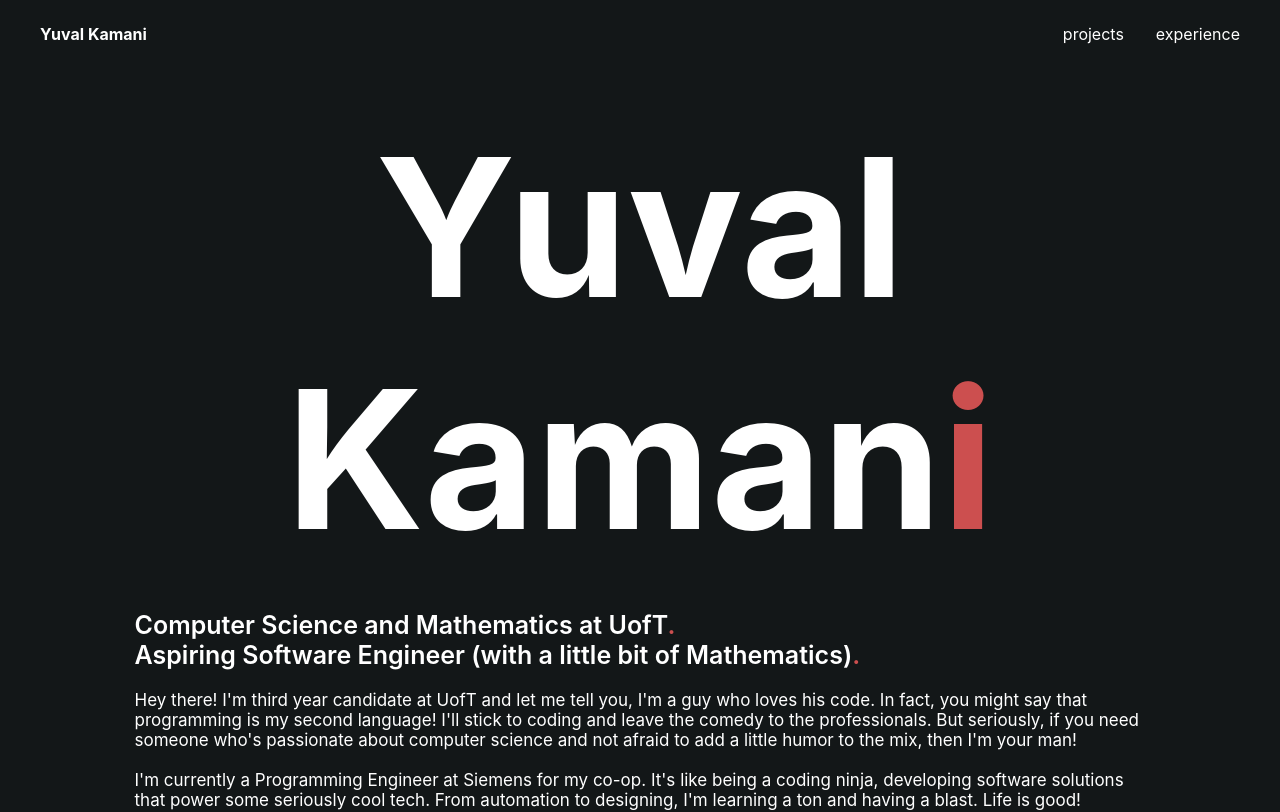
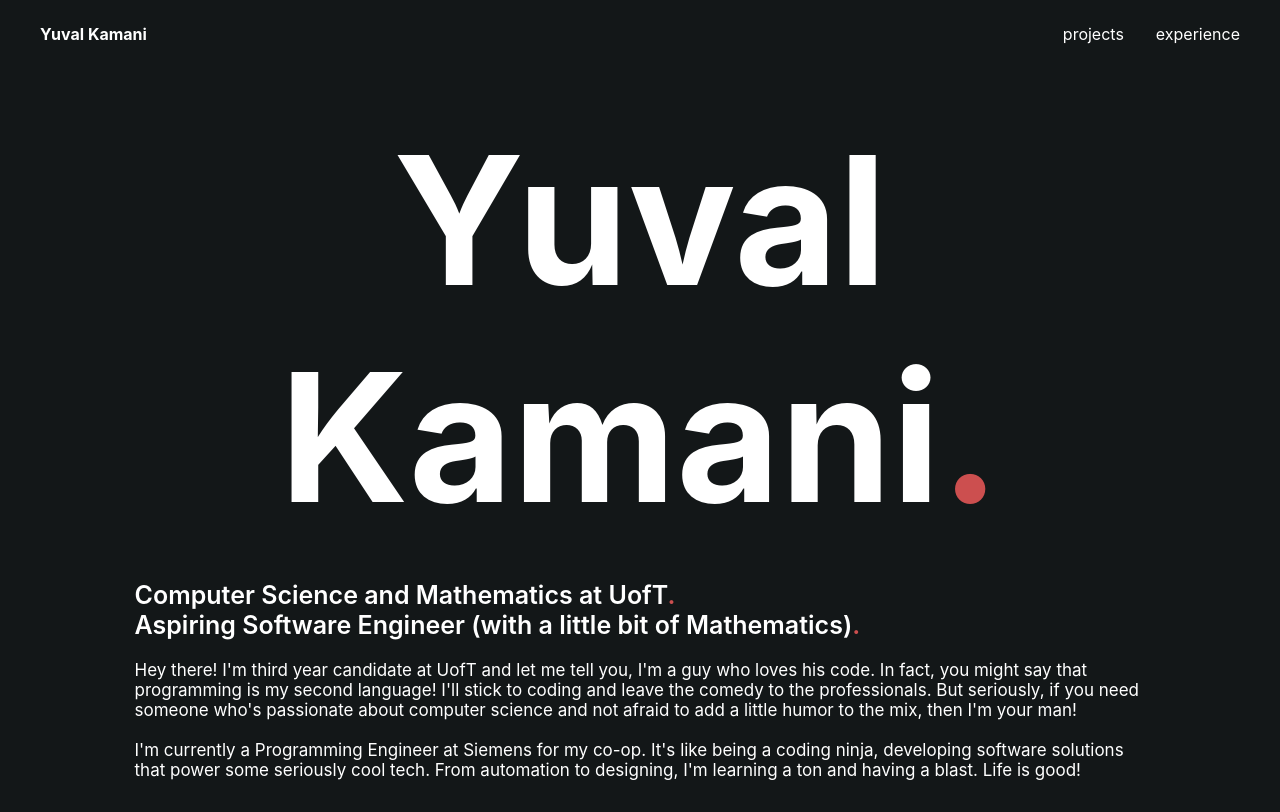
Before and after one commit to yuvalkamani/portfolio, a React (Create React App) app: page / in a window 1280 px wide. Shown: the top 812 px of the page. Built offline with nearby package versions, Linux system fonts and the light colour scheme.

Commit message:
Made some refinements on the main page

```diff
--- a/src/Pages/Home.css
+++ b/src/Pages/Home.css
@@ -8,7 +8,7 @@
 }
 
 .title {
-  font-size: 15vw;
+  font-size: 14vw;
   font-weight: bold;
 }
 
--- a/src/Pages/Home.jsx
+++ b/src/Pages/Home.jsx
@@ -36,8 +36,8 @@ const Home = () => {
   return (
     <div className="main-container">
       <div className="title">
-        Yuval Kaman
-        <span className="red-item">i</span>
+        Yuval Kamani
+        <span className="red-item">.</span>
       </div>
       <div className="personal-info-container">
         <div className="personal-info">
```
